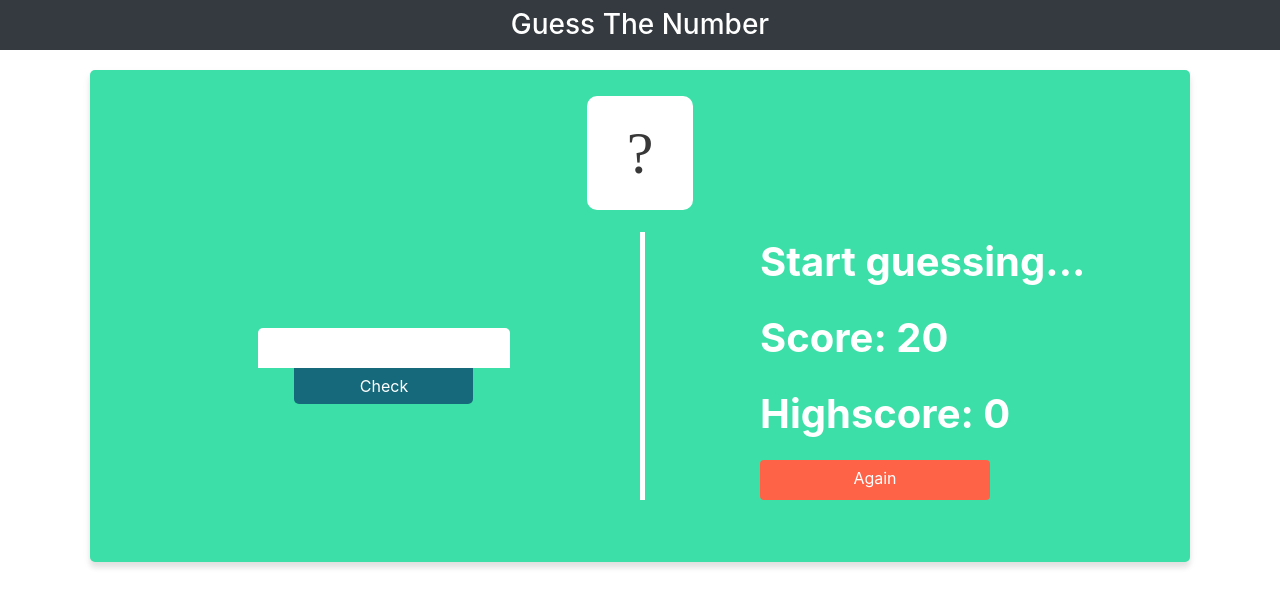
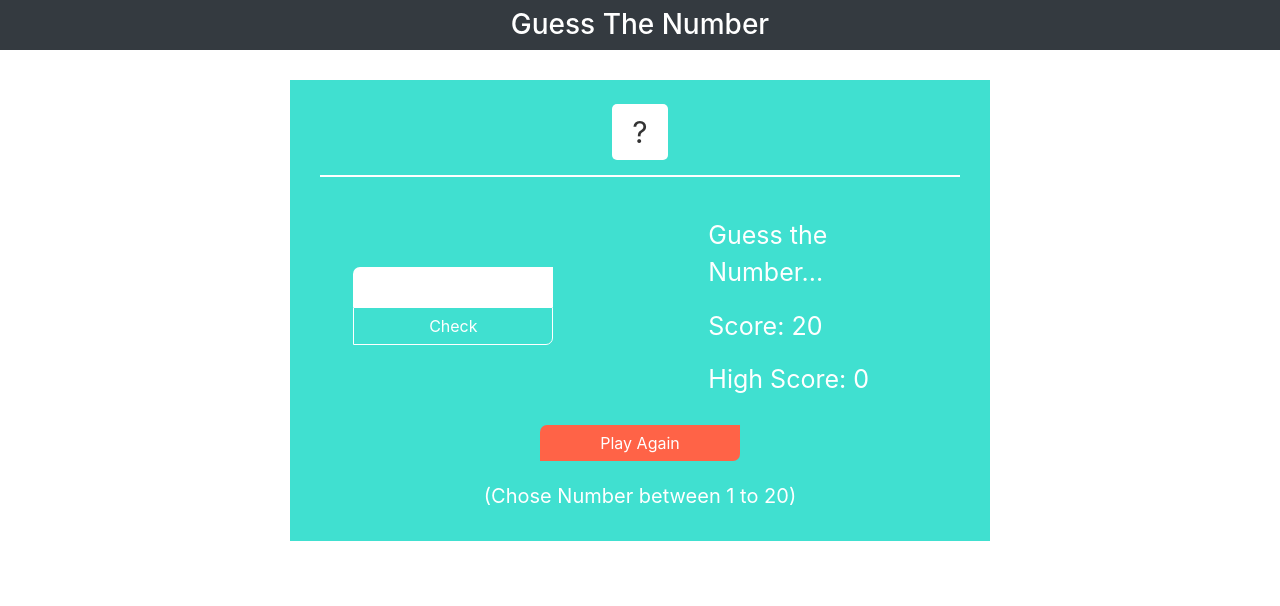
Before and after one commit to arrafi-mahin/gussing-game, a plain HTML site: page index.html in a window 1280 px wide. Drawn offline with Linux system fonts and the light colour scheme.

Commit message:
version 2

```diff
--- a/index.html
+++ b/index.html
@@ -4,7 +4,7 @@
     <meta charset="UTF-8" />
     <meta name="viewport" content="width=device-width, initial-scale=1.0" />
     <title>Guessing Game</title>
-    <link rel="stylesheet" href="test.css" />
+    <link rel="stylesheet" href="test2.css" />
     <link rel="stylesheet" href="bootstrap.css" />
   </head>
   <body>
@@ -17,7 +17,47 @@
         </div>
       </div>
     </section>
+
     <section id="game-field">
+      <div class="container">
+        <div class="row">
+          <div class="col text-center">
+            <span class="number">?</span>
+          </div>
+        </div>
+      </div>
+
+      <div class="container">
+        <div class="row game-body">
+          <div class="col-md-5 align-self-center">
+            <div class="row left-content">
+              <div class="col-md-12 text-center">
+                <input type="number" class="guess" />
+              </div>
+            </div>
+            <div class="row">
+              <div class="col-md-12 text-center">
+                <button class="btn btn-outline-primary check">Check</button>
+              </div>
+            </div>
+          </div>
+          <div class="col-md-2 text-center"></div>
+          <div class="col-md-5 content-right">
+            <p class="label message">Guess the Number...</p>
+            <p class="label">Score: <span class="score">20</span></p>
+            <p class="label">High Score: <span class="highscore">0</span></p>
+          </div>
+        </div>
+        <div class="row">
+          <div class="col-md-12 text-center">
+            <button class="btn btn-primary again">Play Again</button>
+            <p class="info">(Chose Number between 1 to 20)</p>
+          </div>
+        </div>
+      </div>
+    </section>
+
+    <!-- <section id="game-field">
       <div class="game-field1">
         <div class="container">
           <div class="row">
@@ -33,8 +73,8 @@
               <div class="btn btn-primary check">Check</div>
             </div>
             <div class="col-md-6">
-              <div class="col-md-12 justify-content-start content-right">
-                <div class="content-inner">
+              <div class="col-md-12 justify-content-start">
+                <div class="content-inner content-right">
                   <p class="label font-weight-bold">
                     <span class="message">Start guessing...</span>
                   </p>
@@ -51,7 +91,7 @@
           </div>
         </div>
       </div>
-    </section>
+    </section> -->
 
     <script src="script.js"></script>
   </body>
--- a/script.js
+++ b/script.js
@@ -20,7 +20,7 @@ document.querySelector(".check").addEventListener("click", function () {
 
   // When there is no input
   if (!guess) {
-    document.querySelector(".message").textContent = "😒 No Number";
+    document.querySelector(".message").textContent = "No Number";
 
     // when player wins
   } else if (guess === secretNumber) {
@@ -40,7 +40,8 @@ document.querySelector(".check").addEventListener("click", function () {
       score--;
       document.querySelector(".score").textContent = score;
     } else {
-      document.querySelector(".message").textContent = "💣 You lost the game.";
+      document.querySelector(".message").textContent = "You lost the game.";
+      document.querySelector("#game-field").style.backgroundColor = "#af2d2d";
       document.querySelector(".score").textContent = 0;
     }
 
@@ -51,7 +52,8 @@ document.querySelector(".check").addEventListener("click", function () {
       score--;
       document.querySelector(".score").textContent = score;
     } else {
-      document.querySelector(".message").textContent = "💣 You lost the game.";
+      document.querySelector(".message").textContent = "You lost the game.";
+      document.querySelector("#game-field").style.backgroundColor = "#af2d2d";
       document.querySelector(".score").textContent = 0;
     }
   }
--- /dev/null
+++ b/test2.css
@@ -0,0 +1,72 @@
+input:focus,
+textarea:focus,
+button:focus,
+select:focus {
+  outline: none !important;
+}
+
+#game-field {
+  background-color: turquoise;
+  margin: 30px auto;
+  padding: 30px;
+  max-width: 700px;
+  max-height: 800px;
+}
+
+.number {
+  background-color: white;
+  color: rgb(51, 51, 51);
+  font-size: 30px;
+  padding: 10px 20px;
+  border-radius: 5px;
+}
+.game-body {
+  margin-top: 20px;
+  padding-top: 20px;
+  border-top: white 2px solid;
+}
+.content-left {
+  padding-top: 20px;
+}
+.content-right {
+  padding-top: 20px;
+  color: white;
+  font-size: 25px;
+}
+.guess {
+  border: none !important;
+  border-radius: 7px 0px 0px 0px;
+  width: 200px;
+  height: 40px;
+  text-align: center;
+  font-size: 30px;
+}
+.btn-outline-primary {
+  color: rgb(255, 255, 255) !important;
+  border: 1px solid white !important;
+  border-radius: 0px 0px 7px 0px !important;
+  width: 200px;
+}
+.btn-outline-primary:hover {
+  color: rgb(255, 255, 255) !important;
+  border: none !important;
+  border-radius: 0px 0px 7px 0px !important;
+  width: 200px;
+  background-color: tomato !important;
+}
+.again {
+  margin-top: 10px;
+}
+.btn-primary {
+  color: rgb(255, 255, 255) !important;
+  background-color: tomato !important;
+  border: none !important;
+  border-radius: 7px 0px 7px 0px !important;
+  width: 200px;
+}
+.info {
+  padding-top: 20px;
+  margin: 0;
+  color: white;
+  font-size: 20px;
+}
```
